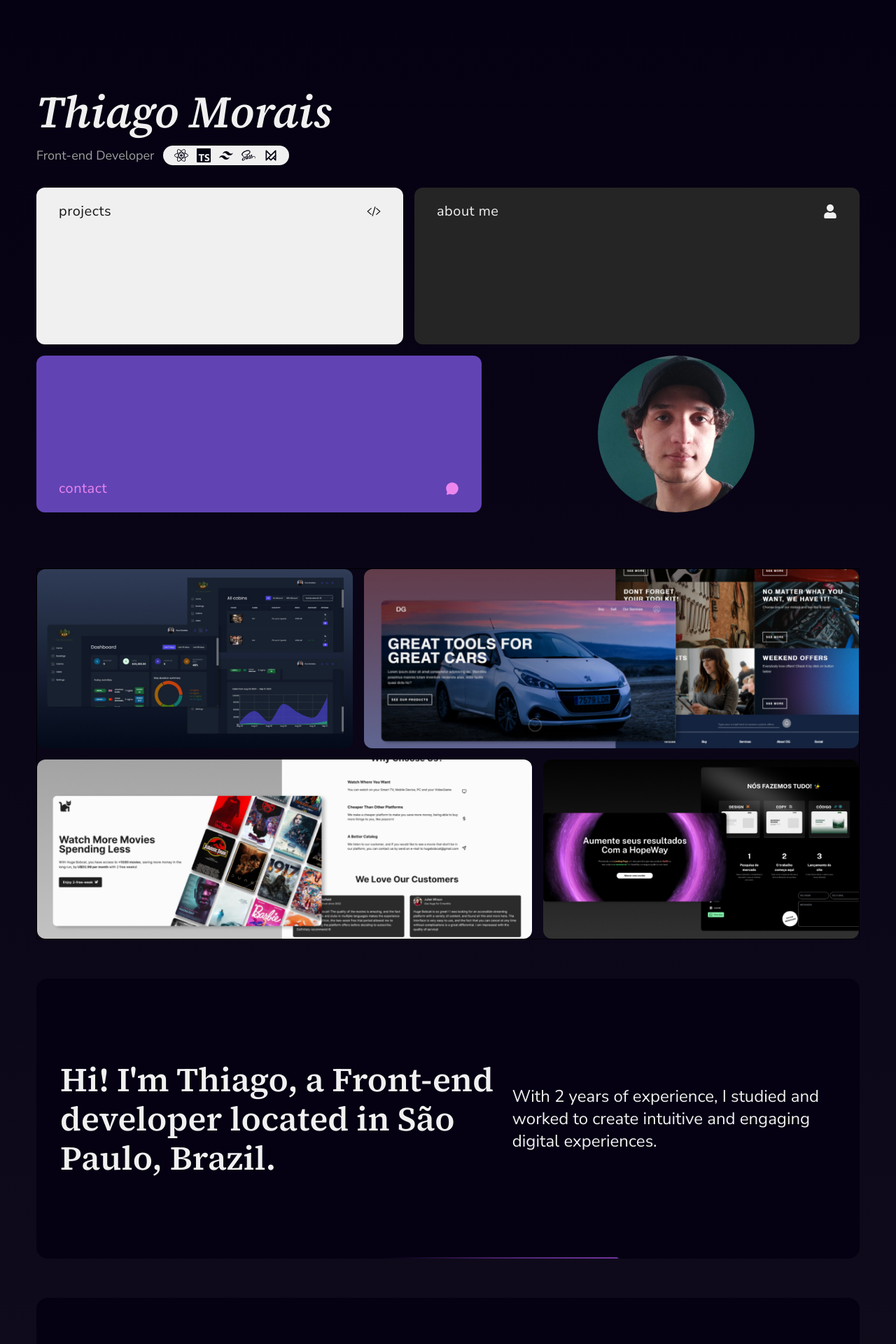
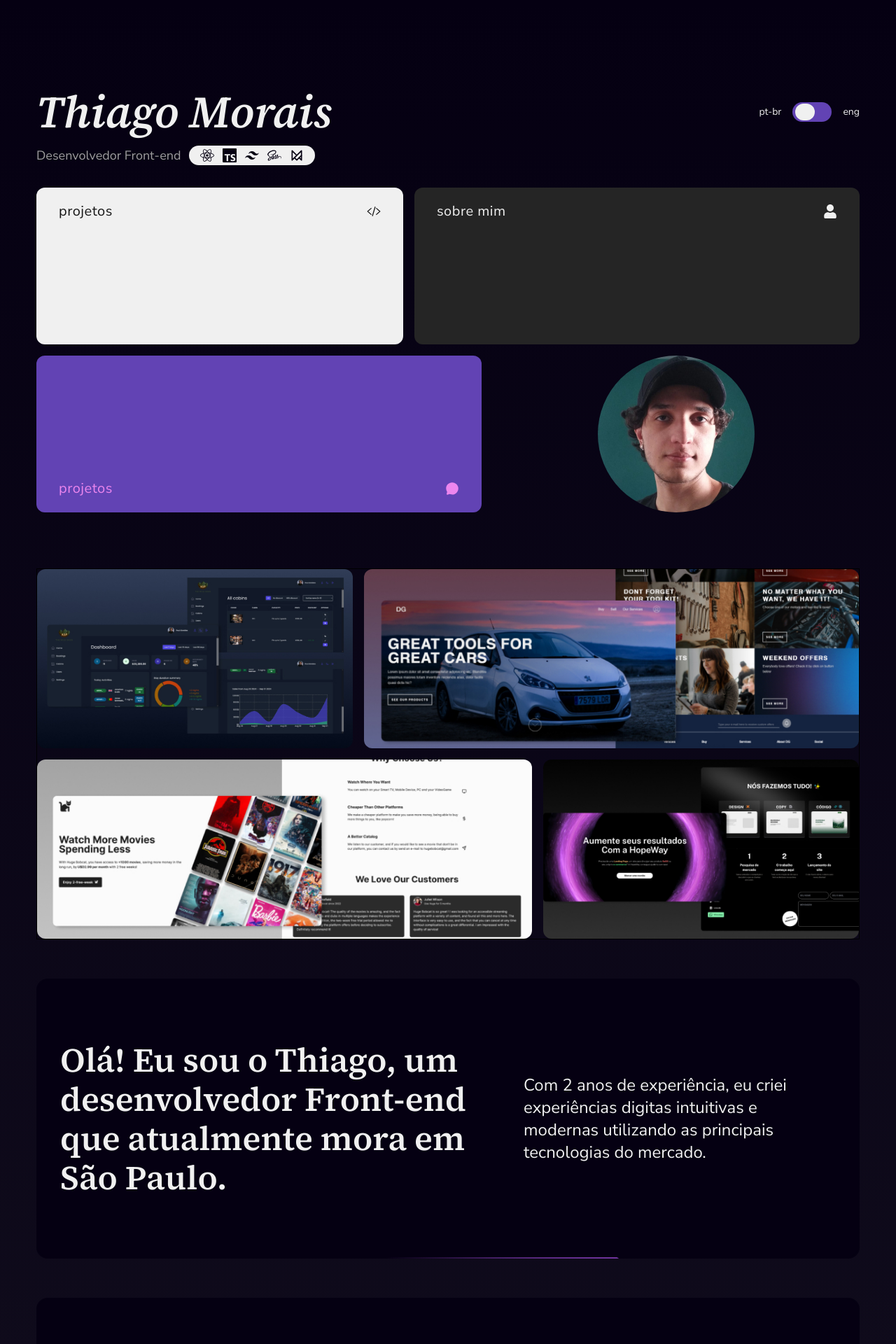
Before and after one commit to thirraz/portfolio, a React (Vite) app: page / in a window 1280 px wide. Shown: the top 1920 px of the page at 70% size. Built offline with nearby package versions, Linux system fonts and the light colour scheme.

Commit message:
feature: internacionalization with i18n

```diff
--- a/package.json
+++ b/package.json
@@ -12,9 +12,12 @@
   "dependencies": {
     "autoprefixer": "^10.4.20",
     "framer-motion": "^11.3.31",
+    "i18n": "^0.15.1",
+    "i18next": "^23.15.1",
     "postcss": "^8.4.44",
     "react": "^18.3.1",
     "react-dom": "^18.3.1",
+    "react-i18next": "^15.0.2",
     "react-icons": "^5.3.0",
     "tailwind-merge": "^2.5.2",
     "tailwindcss": "^3.4.10"
--- a/src/components/about-me-section/AboutMeSection.tsx
+++ b/src/components/about-me-section/AboutMeSection.tsx
@@ -1,16 +1,17 @@
+import { useTranslation } from "react-i18next"
 import AnimatedBorder from "../AnimatedBorder"
 
 function AboutMeSection() {
+	const { t: translate } = useTranslation()
+
 	return (
 		<section id="about-me">
 			<AnimatedBorder>
 				<h2 className="font-serif font-semibold leading-[3.3rem] md:leading-[3.5rem] text-[clamp(2rem,7vw,3rem)]">
-					Hi! I&apos;m Thiago, a Front-end developer located in São Paulo,
-					Brazil.
+					{translate("sectionAboutMeTitle")}
 				</h2>
 				<p className="text-2xl clamp(1.8rem,4vw,2rem)">
-					With 2 years of experience, I studied and worked to create
-					intuitive and engaging digital experiences.
+					{translate("sectionAboutMeContent")}
 				</p>
 			</AnimatedBorder>
 		</section>
--- a/src/components/contact-section/ContactSection.tsx
+++ b/src/components/contact-section/ContactSection.tsx
@@ -3,6 +3,7 @@ import AnimatedBorder from "../AnimatedBorder"
 import ContactButtonComponent from "./ContactButtonComponent"
 import { IoLogoInstagram } from "react-icons/io5"
 import { FaBluesky } from "react-icons/fa6"
+import { useTranslation } from "react-i18next"
 
 const contactLinks = [
 	{
@@ -36,6 +37,8 @@ const contactLinks = [
 ]
 
 function ContactSection() {
+	const { t: translate } = useTranslation()
+
 	return (
 		<section id="contact">
 			<AnimatedBorder
@@ -43,8 +46,7 @@ function ContactSection() {
 				cardContentClassName="text-center md:text-left"
 			>
 				<h2 className="font-serif flex-1 font-semibold text-[clamp(1.8rem,4vw,2.5rem)] leading-[3.3rem] md:leading-[3.5rem]">
-					If you liked my profile and want me to be part of your team, here
-					is how you can contact me. Thanks in advance!
+					{translate("contactTitle")}
 				</h2>
 				<div className="flex flex-1 flex-wrap gap-4 pb-4 justify-center items-center">
 					{contactLinks.map(({ link, title, icon }) => (
--- a/src/components/profile-section/HeadingComponent.tsx
+++ b/src/components/profile-section/HeadingComponent.tsx
@@ -1,11 +1,42 @@
+import { useTranslation } from "react-i18next"
 import Skills from "./SkillsComponent"
+import { useState } from "react"
 
 function HeadingComponent() {
+	const [portuguese, setPortuguese] = useState(true)
+
+	const {
+		i18n: { changeLanguage, language }
+	} = useTranslation()
+
+	const [currLanguage, setCurrLanguage] = useState<string>(language)
+
+	const handleChangeLanguage = () => {
+		const newLanguage = currLanguage === "en" ? "pt" : "en"
+		changeLanguage(newLanguage)
+		setCurrLanguage(newLanguage)
+	}
+
 	return (
-		<div className="text-white mb-8">
-			<h1 className="font-serif text-[clamp(2rem,10vw,4rem)] font-semibold italic">
-				Thiago Morais
-			</h1>
+		<div className="text-white mb-8 space-y-8 md:space-y-0">
+			<div className="flex justify-between items-center">
+				<h1 className="font-serif text-[clamp(2rem,10vw,4rem)] font-semibold italic">
+					Thiago Morais
+				</h1>
+				<div className="flex items-center gap-4 min-w-max text-sm">
+					<span>pt-br</span>
+					<button
+						onClick={() => {
+							handleChangeLanguage()
+							setPortuguese(isPortuguese => !isPortuguese)
+						}}
+						className={`bg-purple-500 text-black w-14 h-7 rounded-full font-bold relative flex items-center px-1 transition-all duration-500 justify-${portuguese ? "start" : "end"} `}
+					>
+						<span className="h-6 w-7 rounded-full bg-white block" />
+					</button>
+					<span>eng</span>
+				</div>
+			</div>
 
 			<Skills />
 		</div>
--- a/src/components/profile-section/ProfileGrid.tsx
+++ b/src/components/profile-section/ProfileGrid.tsx
@@ -3,22 +3,23 @@ import { IoChatbubble, IoCodeSlashOutline } from "react-icons/io5"
 import ProfileCard from "./ProfileCardComponent"
 import ProfilePicComponent from "./ProfilePicComponent"
 import GridContainer from "../containers/GridContainer"
+import i18next from "i18next"
 
-const profileInfos = [
+const profileInfos = () => [
 	{
-		title: "projects",
+		title: i18next.t("projectsCard"),
 		icon: <IoCodeSlashOutline />,
 		className: "text-black bg-white",
 		link: "https://thiagomorais.netlify.app/#projects"
 	},
 	{
-		title: "about me",
+		title: i18next.t("aboutMeCard"),
 		icon: <FaUser />,
 		className: "md:col-span-2 text-white bg-gray-900",
 		link: "https://thiagomorais.netlify.app/#about-me"
 	},
 	{
-		title: "contact",
+		title: i18next.t("projectsCard"),
 		icon: <IoChatbubble />,
 		className: "md:col-span-2 bg-purple-500 text-pink-400 flex items-end",
 		link: "https://thiagomorais.netlify.app/#contact"
@@ -28,7 +29,7 @@ const profileInfos = [
 function ProfileGrid() {
 	return (
 		<GridContainer>
-			{profileInfos.map(({ link, title, icon, className }, i) => (
+			{profileInfos().map(({ link, title, icon, className }, i) => (
 				<ProfileCard
 					key={i}
 					link={link}
--- a/src/components/profile-section/SkillsComponent.tsx
+++ b/src/components/profile-section/SkillsComponent.tsx
@@ -1,12 +1,15 @@
+import { useTranslation } from "react-i18next"
 import { FaReact, FaSass } from "react-icons/fa"
 import { RiTailwindCssFill } from "react-icons/ri"
 import { SiTypescript } from "react-icons/si"
 import { TbBrandFramerMotion } from "react-icons/tb"
 
 function SkillsComponent() {
+	const { t: translate } = useTranslation()
+
 	return (
 		<div className="flex gap-3 items-center">
-			<p className="text-gray text-lg">Front-end Developer</p>
+			<p className="text-gray text-lg">{translate("role")}</p>
 			<div className="flex gap-3 py-1 px-4 bg-white text-purple-950 max-w-fit rounded-full text-xl">
 				<FaReact />
 				<SiTypescript />
--- a/src/components/projects-section/ProjectsGrid.tsx
+++ b/src/components/projects-section/ProjectsGrid.tsx
@@ -5,33 +5,30 @@ import theWildOasis from "../../assets/projects_covers/the-wild-oasis.jpg"
 import hugeBobcat from "../../assets/projects_covers/huge-bobcat.jpg"
 import desertGlobal from "../../assets/projects_covers/desert-global.jpg"
 import hopewayDesign from "../../assets/projects_covers/hopeway.jpg"
+import i18next from "i18next"
 
-const projectsInfo = [
+const projectsInfo = () => [
 	{
 		src: theWildOasis,
 		link: "https://the-wild-oasis-with-typescript-843dfw587-thirrazs-projects.vercel.app/",
-		description:
-			"An internal app for a small hotel boutique that checks the entry and exit of customers. Manages all reservations cabins and also the customers"
+		description: i18next.t("projectTWO")
 	},
 	{
 		src: desertGlobal,
 		link: "https://desertglobal.netlify.app/",
 		className: "sm:col-start-2 sm:col-span-2",
-		description:
-			"Do you need parts for your car, or some tool to fix it? Desert Global has that and more!"
+		description: i18next.t("projectDG")
 	},
 	{
 		src: hugeBobcat,
 		link: "https://huge-bobcat.vercel.app/",
 		className: "sm:col-span-2",
-		description:
-			"A streaming platform with an ENORMOUS amount of movies, for an affordable price. Don’t waste any more money, subscribe to Huge Bobcat!"
+		description: i18next.t("projectHugeBobcat")
 	},
 	{
 		src: hopewayDesign,
 		link: "https://hopeway.site",
-		description:
-			"A portfolio website for a webdesign agency called Hopeway Design"
+		description: i18next.t("projectHD")
 	}
 ]
 
@@ -39,7 +36,7 @@ function ProjectsGrid() {
 	return (
 		<section id="projects">
 			<GridContainer className=" md:[grid-template-columns:1fr_15rem_1fr] border mt-20  z-20">
-				{projectsInfo.map(({ link, src, className, description }, i) => (
+				{projectsInfo().map(({ link, src, className, description }, i) => (
 					<ProjectComponent
 						key={i}
 						link={link}
--- /dev/null
+++ b/src/lib/i18next.ts
@@ -0,0 +1,13 @@
+import i18n from "i18next"
+import { initReactI18next } from "react-i18next"
+
+import ptTranslation from "../locale/pt.json"
+import enTranslation from "../locale/en.json"
+
+i18n.use(initReactI18next).init({
+	resources: {
+		en: { ...enTranslation },
+		pt: { ...ptTranslation }
+	},
+	lng: "pt"
+})
--- /dev/null
+++ b/src/locale/en.json
@@ -0,0 +1,15 @@
+{
+	"translation": {
+		"role": "Front-end Developer",
+		"sectionAboutMeTitle": "Hi! I'm Thiago, a Front-end developer located in São Paulo, Brazil.",
+		"sectionAboutMeContent": "With 2 years of experience, I created intuitive and engaging digital experiences.",
+		"contactTitle": "If you liked my profile and want me to be part of your team, here is how you can contact me. Thanks in advance!",
+		"projectsCard": "projects",
+		"aboutMeCard": "about me",
+		"contactCard": "contact",
+		"projectTWO": "An internal app for a small hotel boutique that checks the entry and exit of customers. Manages all reservations cabins and also the customers.",
+		"projectDG": "Do you need pieces for your car, or some tool to fix it? Desert Global has that and more!",
+		"projectHugeBobcat": "A streaming platform with an ENORMOUS amount of movies, for an affordable price. Don’t waste any more money, subscribe to Huge Bobcat!",
+		"projectHD": "A Landing Page for a webdesign agency called Hopeway Design"
+	}
+}
--- /dev/null
+++ b/src/locale/pt.json
@@ -0,0 +1,15 @@
+{
+	"translation": {
+		"role": "Desenvolvedor Front-end",
+		"sectionAboutMeTitle": "Olá! Eu sou o Thiago, um desenvolvedor Front-end que atualmente mora em São Paulo.",
+		"sectionAboutMeContent": "Com 2 anos de experiência, eu criei experiências digitas intuitivas e modernas utilizando as principais tecnologias do mercado.",
+		"contactTitle": "Caso tenha gostado do meu perfil e acredite que possa acrescentar no seu time, aqui estão os meus meios de contato. Obrigado desde já",
+		"projectsCard": "projetos",
+		"aboutMeCard": "sobre mim",
+		"contactCard": "contato",
+		"projectTWO": "Uma aplicação interna para uma pequena boutique de hotel que checa a entrada e saída de clientes.",
+		"projectDG": "Você precisa de peças para o seu carro, ou alguma ferramenta para consertá-lo? A Desert Global tem tudo isso e muito mais!",
+		"projectHugeBobcat": "Uma plataforma de streaming com uma quantidade ENORME de filmes, por um preço acessível. Não perca mais dinheiro, inscreva-se na Huge Bobcat!",
+		"projectHD": "Uma Landing Page para uma agência de webdesign chamada Hopeway Design."
+	}
+}
--- a/src/main.tsx
+++ b/src/main.tsx
@@ -1,10 +1,12 @@
-import { StrictMode } from 'react'
-import { createRoot } from 'react-dom/client'
-import App from './App.tsx'
-import './index.css'
+import { StrictMode } from "react"
+import { createRoot } from "react-dom/client"
+import App from "./App.tsx"
+import "./index.css"
 
-createRoot(document.getElementById('root')!).render(
-  <StrictMode>
-    <App />
-  </StrictMode>,
+import "./lib/i18next"
+
+createRoot(document.getElementById("root")!).render(
+	<StrictMode>
+		<App />
+	</StrictMode>
 )
```
Also changed, not shown: 1 other file (tests, documents, lock files or other folders).
